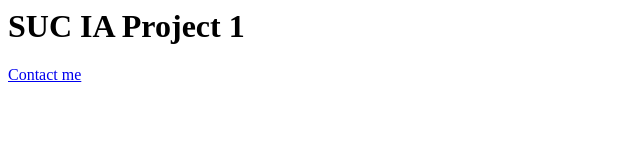
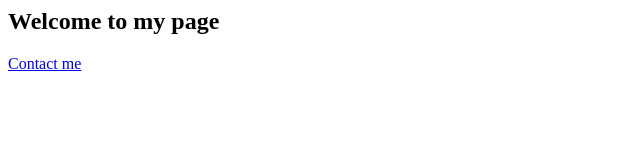
Before and after one commit to teohm/sucia1, a plain HTML site: page index.html in a window 1280 px wide. Shown: the whole page, without its empty margins (0-640 px from the left). Drawn offline with Linux system fonts and the light colour scheme.

Commit message:
Update homepage

```diff
--- a/index.html
+++ b/index.html
@@ -3,7 +3,7 @@
   <title>SUC IA Project 1</title>
 </head>
 <body>
-  <h1>SUC IA Project 1</h1>
+  <h2>Welcome to my page</h2>
   <a href="contact.html">Contact me</a>
 </body>
 </html>
```
